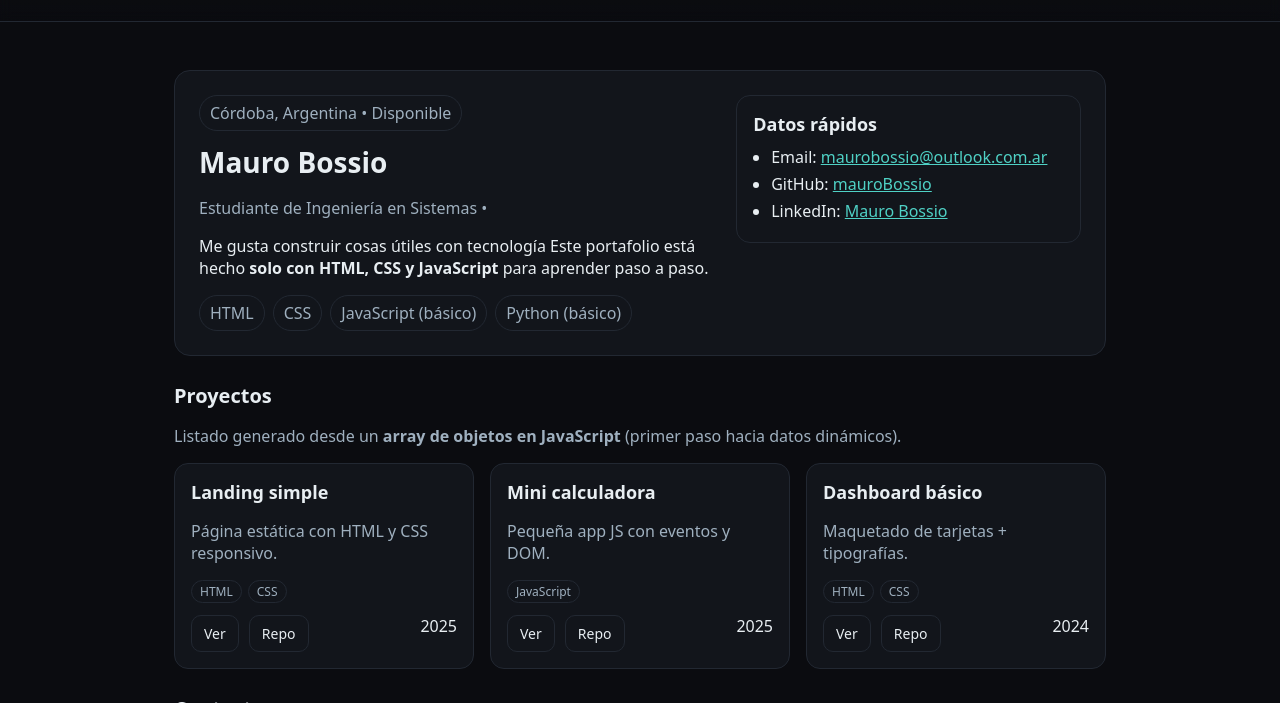
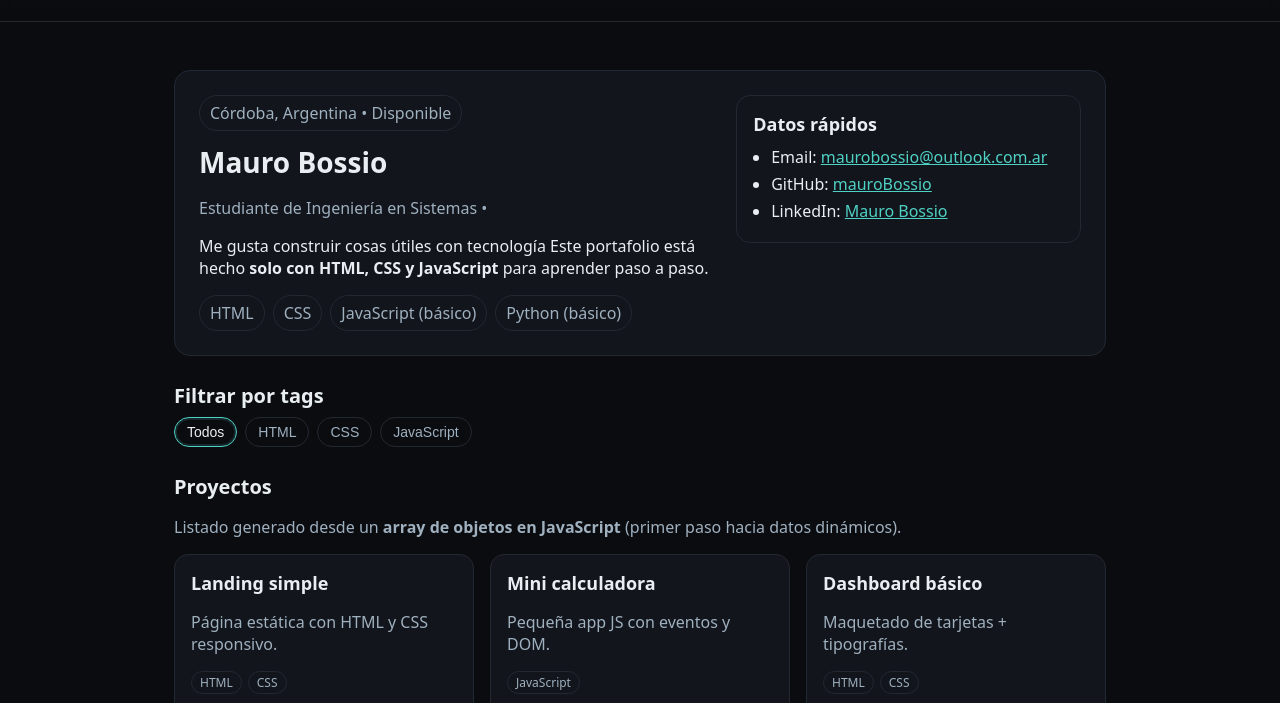
Before and after one commit to mauroBossio/portafolio-html-css-js, a plain HTML site: page index.html in a window 1280 px wide. Shown: the part 165-868 px from the top of the page. Drawn offline with Linux system fonts and the light colour scheme.

Commit message:
V-1.2_Filtro por tags

```diff
--- a/css/style.css
+++ b/css/style.css
@@ -229,3 +229,31 @@ textarea {
     gap: 10px;
     padding: 0 16px 16px;
 }
+
+.filters{
+  display:flex; flex-wrap:wrap; gap:8px;
+  margin: 8px 0 16px;
+}
+.filter-btn{
+  background: transparent;
+  color: var(--muted);
+  border:1px solid var(--line);
+  border-radius: 999px;
+  padding: 6px 12px;
+  cursor:pointer;
+  font-size: 14px;
+}
+.filter-btn:hover{ border-color: var(--brand); color: var(--text); }
+.filter-btn.active{
+  border-color: var(--brand);
+  box-shadow: 0 0 0 2px rgba(79,209,197,0.15) inset;
+  color: var(--text);
+}
+.empty{
+  color: var(--muted);
+  font-style: italic;
+  border:1px dashed var(--line);
+  border-radius: 12px;
+  padding: 14px;
+  text-align:center;
+}
--- a/index.html
+++ b/index.html
@@ -3,13 +3,13 @@
 <head>
   <meta charset="utf-8" />
   <meta name="viewport" content="width=device-width, initial-scale=1" />
-  <title>Portafolio de Bossio Mauro — Paso 1</title>
+  <title>Portafolio de Bossio Mauro</title>
   <link rel="stylesheet" href="/css/style.css" />
 </head>
 <body>
   <header>
     <div class="container">
-      <div class="title">Portafolio de Bossio Mauro — Paso 1</div>
+      <div class="title">Portafolio de Bossio Mauro</div>
       <nav>
         <a href="#sobre-mi">Sobre mí</a>
         <a href="#proyectos">Proyectos</a>
@@ -40,6 +40,12 @@
           </div>
         </div>
       </div>
+    </section>
+
+    <!-- Filtros por tags -->
+    <section id="filtros" style="margin-top: 16px;">
+      <h2 style="margin-bottom:8px;">Filtrar por tags</h2>
+      <div class="filters" id="filters"></div>
     </section>
 
     <!-- ====== PROYECTOS ====== -->
--- a/js/main.js
+++ b/js/main.js
@@ -29,19 +29,61 @@ const projects = [
     }
 ];
 
+// === Filtros por tags ===
+const ALL = "Todos";
+let activeTag = ALL;
+
+function getAllTags() {
+  // Une todos los arrays de tags y quita repetidos
+  const tags = projects.flatMap(p => p.tags || []);
+  return [ALL, ...Array.from(new Set(tags))];
+}
+
+function renderFilters() {
+  const $filters = document.getElementById('filters');
+  const tags = getAllTags();
+
+  $filters.innerHTML = tags.map(tag => `
+    <button class="filter-btn ${tag === activeTag ? 'active' : ''}" data-tag="${tag}">
+      ${tag}
+    </button>
+  `).join('');
+
+  // Listeners por cada botón
+  $filters.querySelectorAll('.filter-btn').forEach(btn => {
+    btn.addEventListener('click', () => {
+      activeTag = btn.dataset.tag;
+      renderFilters();   // vuelve a pintar para actualizar "active"
+      renderProjects();  // muestra proyectos filtrados
+    });
+  });
+}
+
+
 // 2) Render simple de skills y proyectos
 function renderSkills() {
     const $skills = document.getElementById('skills');
     $skills.innerHTML = skills.map(s => `<span class="pill">${s}</span>`).join('');
 }
 
-function renderProjects() {
+function renderProjects(){
   const $grid = document.getElementById('projects');
-    $grid.innerHTML = projects.map(p => `
+
+  // Filtrado por tag activo
+  const filtered = (activeTag === ALL)
+    ? projects
+    : projects.filter(p => (p.tags || []).includes(activeTag));
+
+  if (filtered.length === 0) {
+    $grid.innerHTML = `<div class="empty">No hay proyectos para el filtro: <strong>${activeTag}</strong>.</div>`;
+    return;
+  }
+
+  $grid.innerHTML = filtered.map(p => `
     <article class="card">
       <h3>${p.title}</h3>
       <p class="muted">${p.description}</p>
-          <div class="tags">${p.tags.map(t => `<span class="tag">${t}</span>`).join('')}</div>
+      <div class="tags">${(p.tags || []).map(t=>`<span class="tag">${t}</span>`).join('')}</div>
       <div class="actions">
         <a class="btn" href="${p.link}">Ver</a>
         <a class="btn" href="${p.repo}">Repo</a>
@@ -77,4 +119,5 @@ document.getElementById('year').textContent = new Date().getFullYear();
 
 // Inicializamos todo
 renderSkills();
+renderFilters();
 renderProjects();
```
Lines whose indentation alone changed are shown as unchanged.
